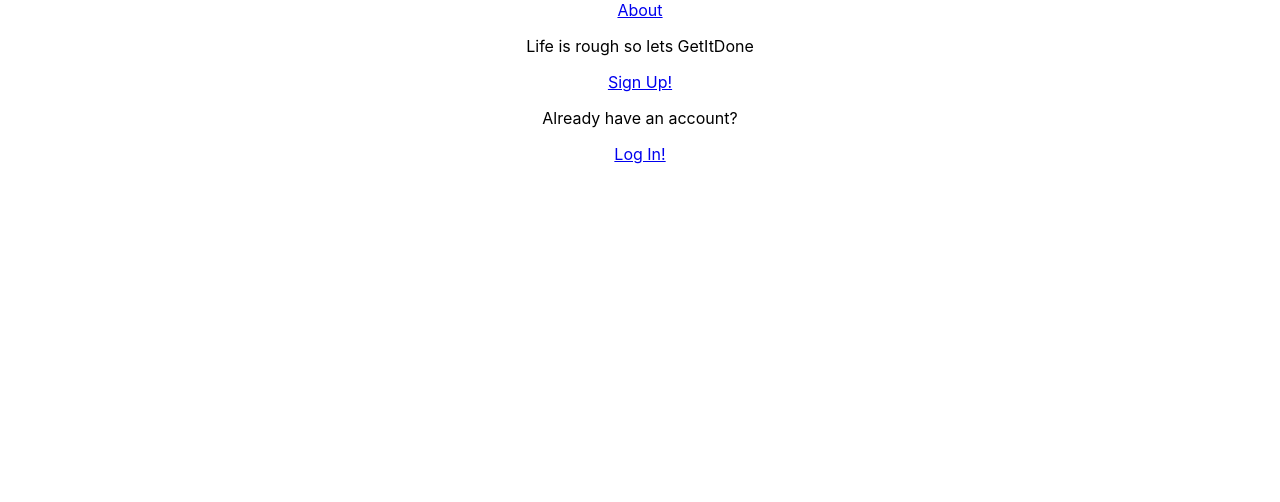
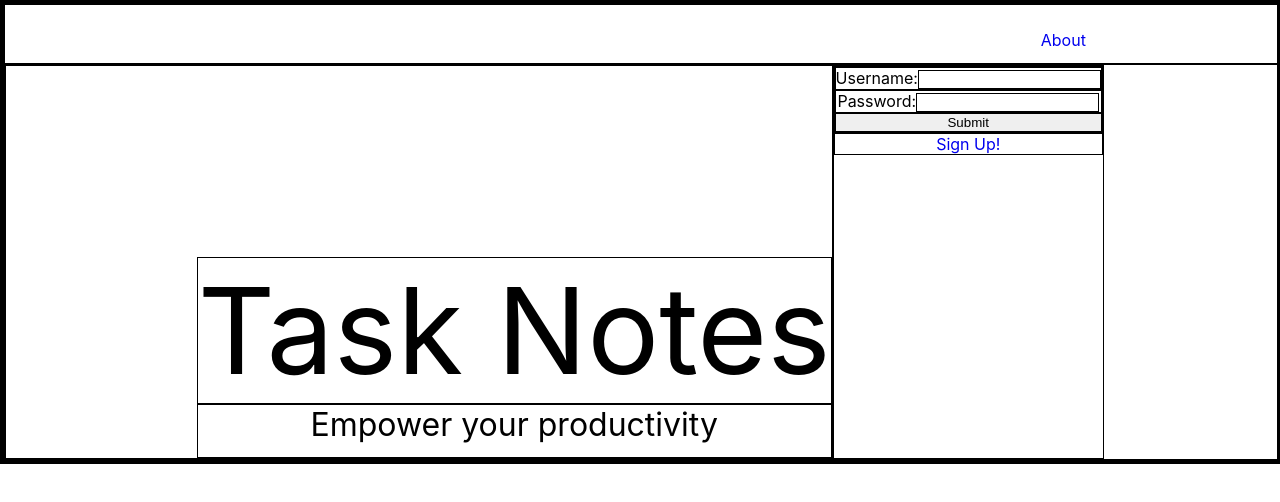
Before and after one commit to jonathan-portillo/TODO, a React (Create React App) app in the folder todo-list/: page / in a window 1280 px wide. Shown: the top 502 px of the page. Built offline with nearby package versions, Linux system fonts and the light colour scheme.

Commit message:
css styling added created a loginpage and made the orginal landing a stand alone component, add assets page

```diff
--- a/todo-list/src/App.css
+++ b/todo-list/src/App.css
@@ -1,38 +1,61 @@
+* {
+  border: 1px solid black;
+}
+
+a {
+  text-decoration: none;
+  border: black;
+}
+
+p {
+  margin: 0;
+}
+
+body {
+  /* background-image: url("./assets/pexels-ekaterina-bolovtsova-6193091.jpg"); */
+  background-size: cover;
+  background-repeat: no-repeat;
+  background-attachment: fixed;
+  background-position: center;
+}
+
 .App {
   text-align: center;
+  text-decoration: none;
+  width: 100%;
 }
 
-.App-logo {
-  height: 40vmin;
-  pointer-events: none;
+.navbarhome {
+  padding: 2% 15% 1% 3%;
+  display: flex;
+  justify-content: flex-end;
 }
 
-@media (prefers-reduced-motion: no-preference) {
-  .App-logo {
-    animation: App-logo-spin infinite 20s linear;
-  }
+.thatsthemotto {
+  /* padding: 10% 0 0 0; */
+  font-size: 7.5rem;
 }
 
-.App-header {
-  background-color: #282c34;
-  min-height: 100vh;
+.thatsthemotto2 {
+  font-size: 2rem;
+  padding: 0 0 2% 0;
+}
+
+.accountexists {
+  font-size: 0.9rem;
+}
+
+.homebox {
+  display: flex;
+  padding: 0 0 0 0;
+}
+
+.mottobox {
+  padding: 15% 0% 0 15%;
+}
+
+/* login component */
+.loggingin {
   display: flex;
   flex-direction: column;
-  align-items: center;
-  justify-content: center;
-  font-size: calc(10px + 2vmin);
-  color: white;
 }
-
-.App-link {
-  color: #61dafb;
-}
-
-@keyframes App-logo-spin {
-  from {
-    transform: rotate(0deg);
-  }
-  to {
-    transform: rotate(360deg);
-  }
-}
--- a/todo-list/src/App.js
+++ b/todo-list/src/App.js
@@ -2,7 +2,7 @@ import React from "react";
 import "./App.css";
 import { Routes, Route } from "react-router-dom";
 import Landing from "./components/landing";
-import Login from "./components/login";
+import LoginPage from "./components/loginpage";
 import SignUp from "./components/signup";
 import About from "./components/about";
 import Todo from "./components/todo";
@@ -13,7 +13,7 @@ function App() {
       <Routes>
         <Route path="/home" element={<Todo />} />
         <Route path="/about" element={<About />} />
-        <Route path="/login" element={<Login />} />
+        <Route path="/login" element={<LoginPage />} />
         <Route path="/signup" element={<SignUp />} />
         <Route path="/" element={<Landing />} />
       </Routes>
--- a/todo-list/src/components/landing.js
+++ b/todo-list/src/components/landing.js
@@ -1,23 +1,30 @@
 import React from "react";
 import { Link } from "react-router-dom";
+import Login from "./login";
 
 const Landing = () => {
   return (
     <>
-      <div className="navbarhome">
+      <header className="navbarhome">
         <Link to="/about">About</Link>
+      </header>
+      <div className="homebox">
+        <div className="mottobox">
+          <p className="thatsthemotto">Task Notes</p>
+          <p className="thatsthemotto2">Empower your productivity</p>
         </div>
-      <div>
-        <p>Life is rough so lets GetItDone</p>
 
+        <div className="loginlanding">
+          <Login />
           <Link to="/signup">
             <p>Sign Up!</p>
           </Link>
 
-        <p>Already have an account?</p>
+          {/* <p class="accountexists">Already have an account?</p>
           <Link to="/login">
             <p>Log In! </p>
-        </Link>
+          </Link> */}
+        </div>
       </div>
     </>
   );
--- a/todo-list/src/components/login.js
+++ b/todo-list/src/components/login.js
@@ -19,9 +19,7 @@ const Login = () => {
   };
   return (
     <>
-      <div> Log in </div>
-
-      <form onSubmit={handleSubmit}>
+      <form className="loggingin" onSubmit={handleSubmit}>
         <label htmlFor="username">
           Username:
           <input
--- /dev/null
+++ b/todo-list/src/components/loginpage.js
@@ -0,0 +1,8 @@
+import React from "react";
+import Login from "./login";
+
+const LoginPage = () => {
+  return <Login />;
+};
+
+export default LoginPage;
```
Also changed, not shown: todo-list/src/assets/pexels-ekaterina-bolovtsova-6193091.jpg (added). Lines whose indentation alone changed are shown as unchanged.
